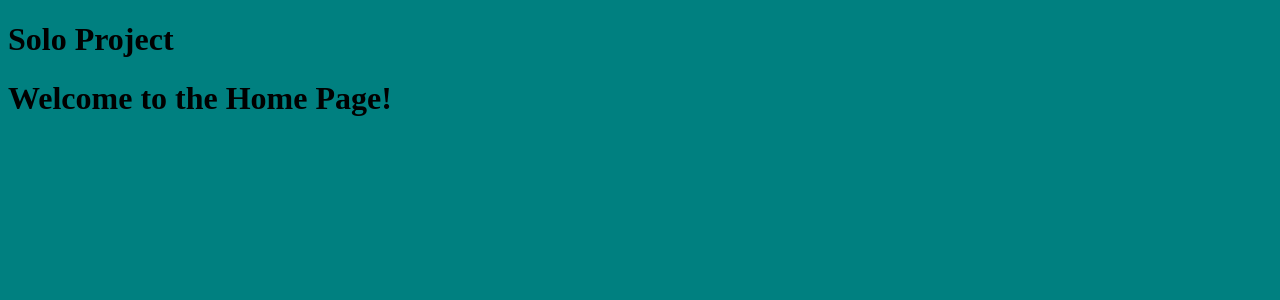
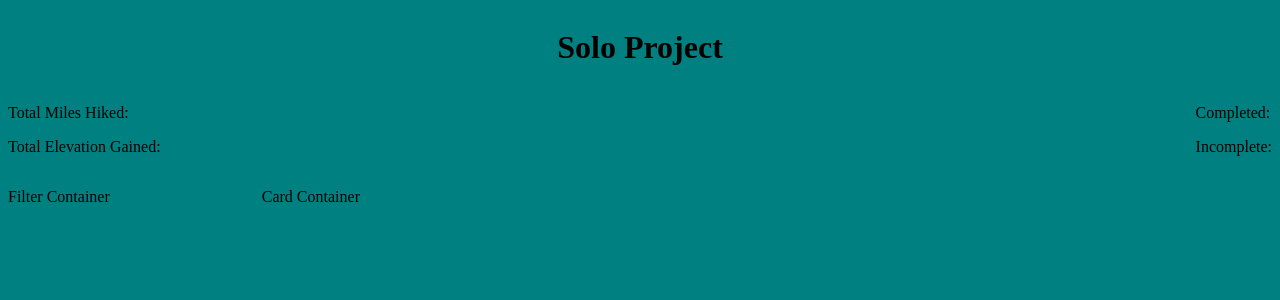
Before and after one commit to ClStewart1212/My-Fourteener-Progress, a React app: page / in a window 1280 px wide. Shown: the top 300 px of the page. Built offline with nearby package versions, Linux system fonts and the light colour scheme; no server answers.

Commit message:
working on front end containers and components

```diff
--- a/client/pages/HomePage.jsx
+++ b/client/pages/HomePage.jsx
@@ -1,12 +1,41 @@
-import React from 'react';
+import React, { useState, useEffect } from 'react';
+import { Link } from 'react-router-dom';
+import Header from './components/Header.jsx';
+import MainContainer from './components/MainContainer.jsx';
 
 const HomePage = () => {
+  const [mountainInfo, setMountainInfo] = useState([]);
+  useEffect(() => {
+    const getMountainInfo = async () => {
+      try {
+        const response = await fetch('/api/mountain');
+        const info = await response.json();
+        setMountainInfo(info);
+      } catch (error) {
+        console.log(error);
+      }
+    };
+    getMountainInfo();
+  }, []);
   return (
-    <div>
-      <h1>Welcome to the Home Page!</h1>
+    <div id="home">
+      <header id="title">
+        <h1>Solo Project</h1>
+      </header>
+      <Header />
+      <MainContainer mountainInfo={mountainInfo} />
     </div>
-    // <a href='/home'>home</a>
   );
 };
 
 export default HomePage;
+
+const getMountainInfo = async () => {
+  try {
+    const response = await fetch('/api/mountain');
+    const info = await response.json();
+    setMountainInfo(info);
+  } catch (error) {
+    console.log(error);
+  }
+};
--- /dev/null
+++ b/client/pages/components/Card.jsx
@@ -0,0 +1,11 @@
+import React from 'react';
+
+const Card = () => {
+  return (
+    <div class="card">
+      <p>Individual Card</p>
+    </div>
+  );
+};
+
+export default Card;
--- /dev/null
+++ b/client/pages/components/CardContainer.jsx
@@ -0,0 +1,17 @@
+import React from 'react';
+import Card from './Card.jsx';
+
+const CardContainer = ({ mountainInfo }) => {
+  console.log('CardContainer', mountainInfo);
+  mountainInfo.forEach((el, i) => {
+    const newCard = <Card class="card" cardId={`card${i}`} info={el} />;
+  });
+
+  return (
+    <div id="cardContainer">
+      <p>Card Container</p>
+    </div>
+  );
+};
+
+export default CardContainer;
--- /dev/null
+++ b/client/pages/components/FilterContainer.jsx
@@ -0,0 +1,11 @@
+import React from 'react';
+
+const FilterContainer = () => {
+  return (
+    <div id="filterContainer">
+      <p>Filter Container</p>
+    </div>
+  );
+};
+
+export default FilterContainer;
--- a/client/pages/components/Header.jsx
+++ b/client/pages/components/Header.jsx
@@ -2,7 +2,7 @@ import React from 'react';
 
 const Header = () => {
   return (
-    <div id="HeaderContainer">
+    <div id="headerContainer">
       <div id="leftHeader">
         <p>Total Miles Hiked:</p>
         <p>Total Elevation Gained:</p>
--- a/client/pages/components/MainContainer.jsx
+++ b/client/pages/components/MainContainer.jsx
@@ -1,3 +1,16 @@
 import React from 'react';
 
 //TODO: import child components
+import CardContainer from './CardContainer.jsx';
+import FilterContainer from './FilterContainer.jsx';
+
+const MainContainer = ({ mountainInfo }) => {
+  return (
+    <div id="mainContainer">
+      <FilterContainer />
+      <CardContainer mountainInfo={mountainInfo} />
+    </div>
+  );
+};
+
+export default MainContainer;
--- a/client/styles.css
+++ b/client/styles.css
@@ -1,3 +1,34 @@
 body {
   background: teal;
 }
+
+#home {
+  display: flex;
+  flex-direction: column;
+  align-items: stretch;
+}
+
+#title {
+  display: flex;
+  justify-content: center;
+}
+
+#headerContainer {
+  display: flex;
+  justify-content: space-between;
+}
+
+#mainContainer {
+  display: flex;
+  justify-content: flex-start;
+}
+
+#cardContainer {
+  display: flex;
+  flex: 6 1 auto;
+}
+
+#filterContainer {
+  display: flex;
+  flex: 1 1 auto;
+}
--- a/index.html
+++ b/index.html
@@ -7,9 +7,6 @@
     <title>Solo Project</title>
   </head>
   <body>
-    <header>
-      <h1>Solo Project</h1>
-    </header>
     <div id="root"></div>
     <script type="text/javascript" src="./dist/bundle.js"></script>
   </body>
```
Also changed, not shown: client/pages/components/ErrorPage.jsx (deleted, +0 -15 lines).
